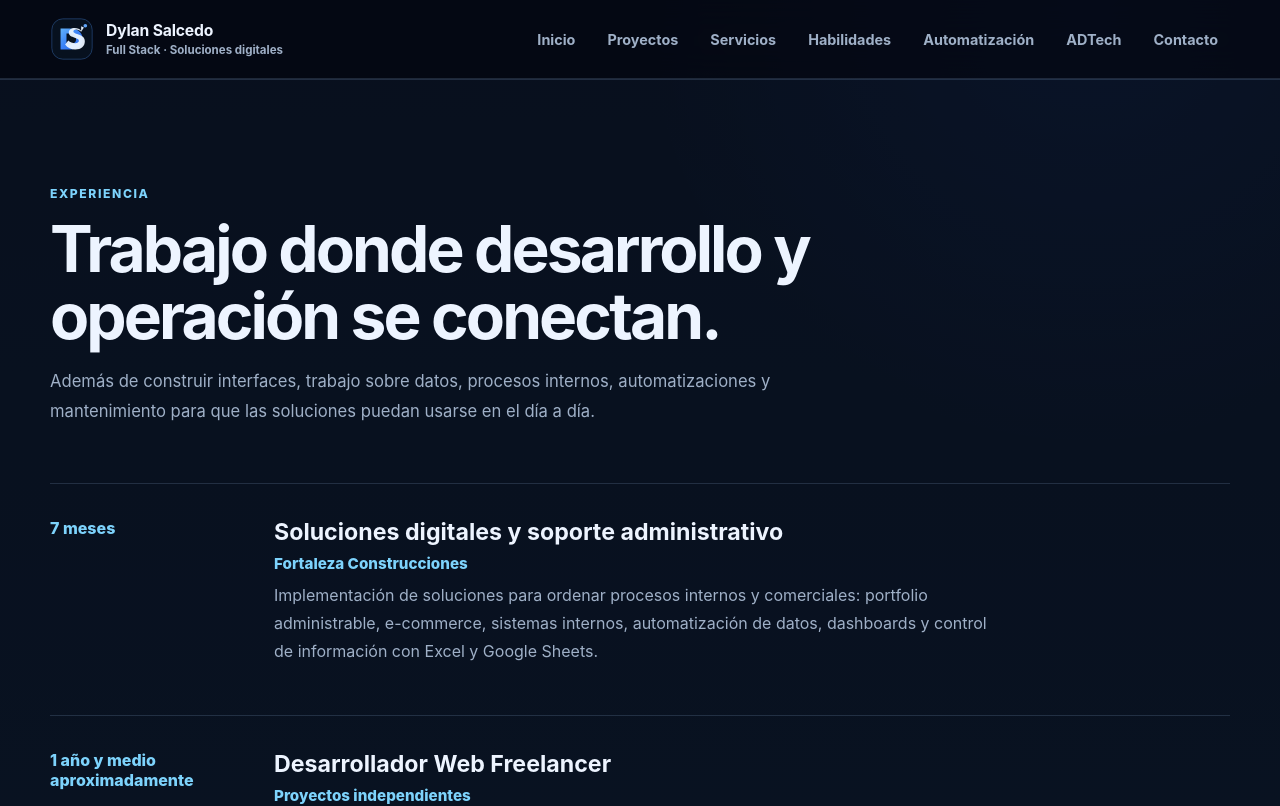
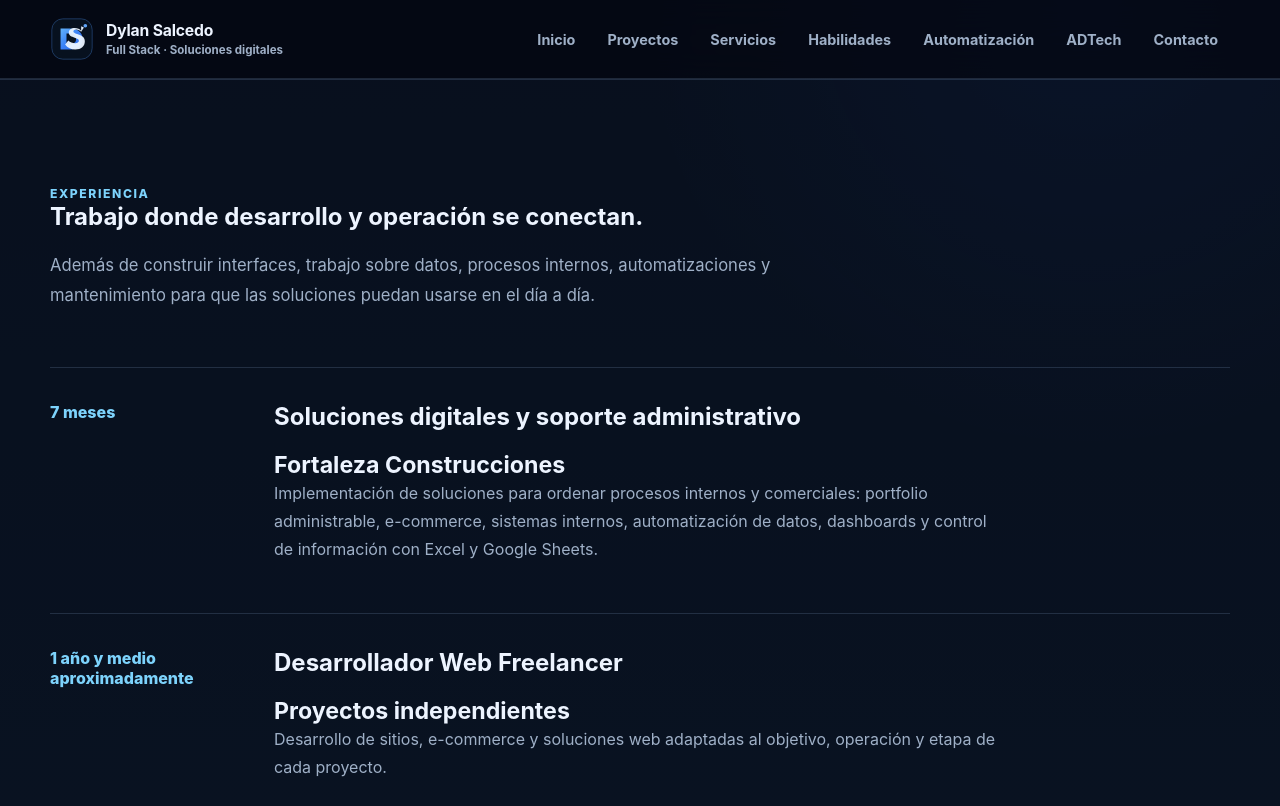
Before and after one commit to DylanDev08/Portfolio-Dylan, a React (Vite) app in the folder frontend/: page /experiencia in a window 1280 px wide. Shown: the top 806 px of the page. Built offline with nearby package versions, Linux system fonts and the light colour scheme; no server answers.

Commit message:
a11y: use h1 for experience route title

```diff
--- a/frontend/src/features/experience/components/ExperienceSection.jsx
+++ b/frontend/src/features/experience/components/ExperienceSection.jsx
@@ -8,14 +8,15 @@ export function ExperienceSection({ items }) {
           eyebrow="Experiencia"
           title="Trabajo donde desarrollo y operación se conectan."
           description="Además de construir interfaces, trabajo sobre datos, procesos internos, automatizaciones y mantenimiento para que las soluciones puedan usarse en el día a día."
+          headingLevel="h1"
         />
         <div className="timeline">
           {items.map((item) => (
             <article key={item.id}>
               <span>{item.durationLabel}</span>
               <div>
-                <h3>{item.role}</h3>
-                <h4>{item.company}</h4>
+                <h2>{item.role}</h2>
+                <h3>{item.company}</h3>
                 <p>{item.description}</p>
               </div>
             </article>
```
